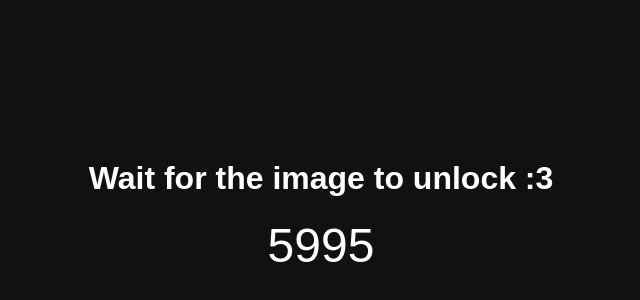
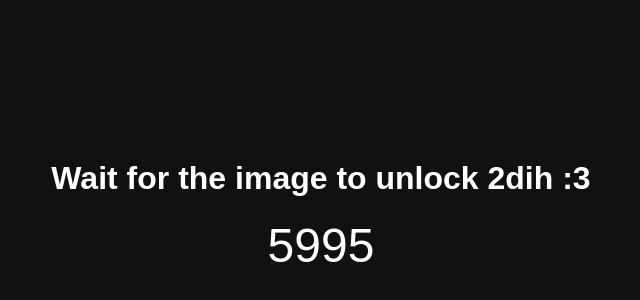
Before and after one commit to d-r-a-c-o/happybigflower, a plain HTML site: page index.html in a window 1280 px wide. Shown: the part 184-484 px from the top of the page, without its empty margins (319-959 px from the left). Drawn offline with Linux system fonts and the light colour scheme.

Commit message:
Update index.html

```diff
--- a/index.html
+++ b/index.html
@@ -37,7 +37,7 @@
 </head>
 <body>
 
-<h1>Wait for the image to unlock :3</h1>
+<h1>Wait for the image to unlock 2dih :3</h1>
 <div id="timer">6000</div>
 <a id="hidden-link" href="https://files.catbox.moe/8ubspo.jpg">Click here to continue ;3</a>
 
```
